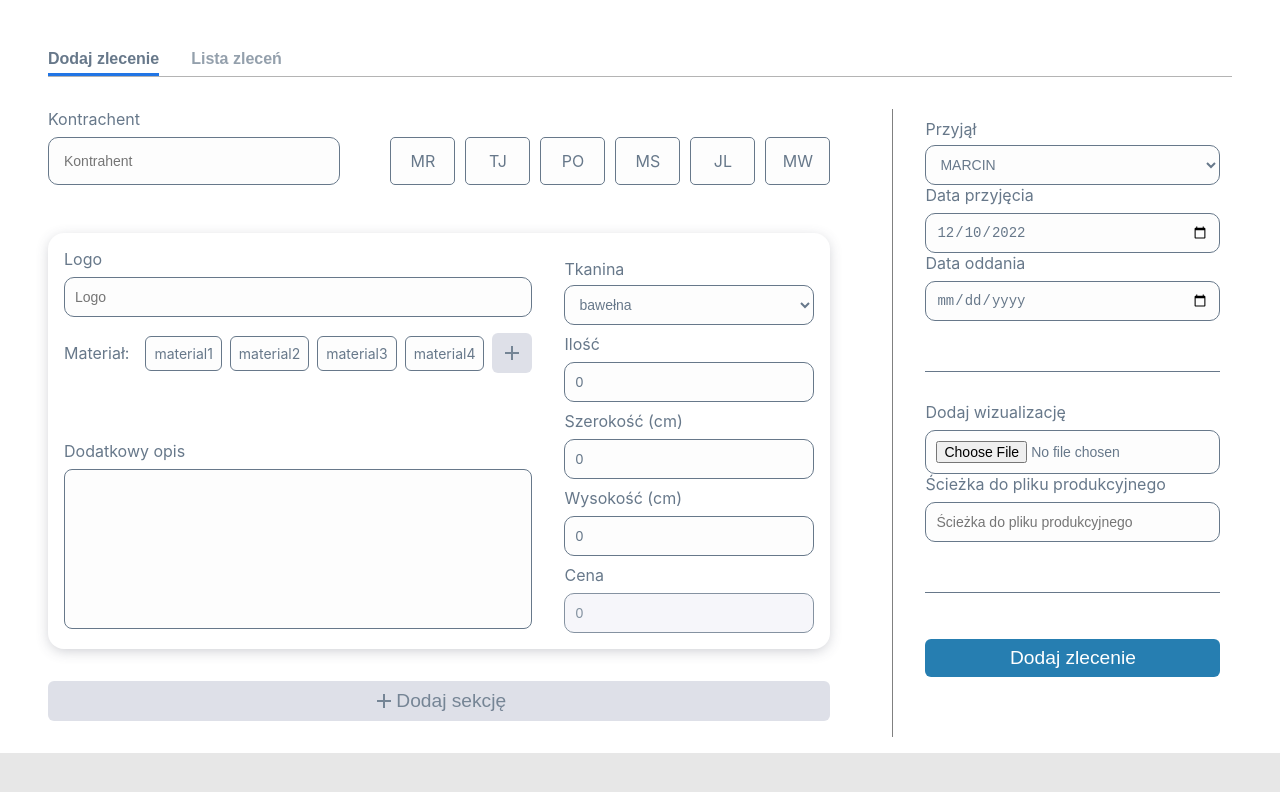
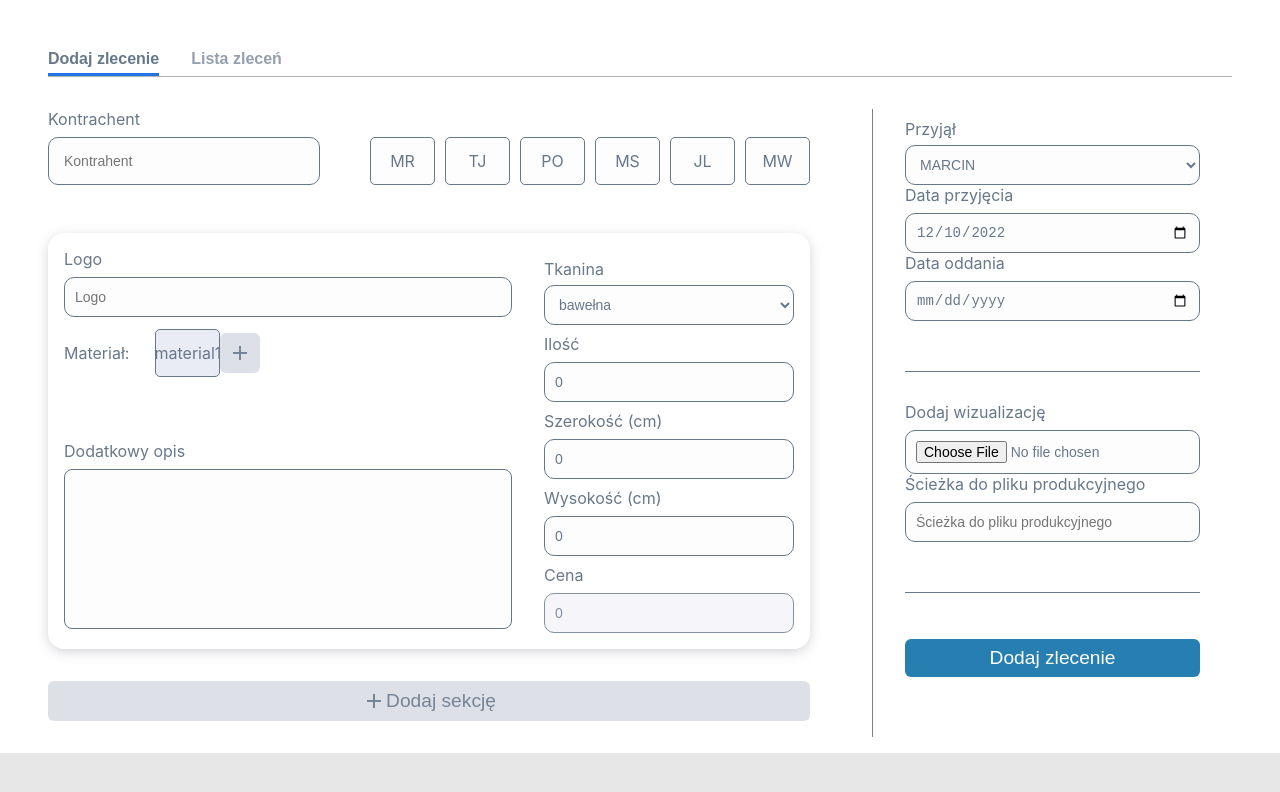
Before and after one commit to LukaszMarciszewski1/Trello-Card-Manager, a React (Create React App) app: page / in a window 1280 px wide. Shown: the top 792 px of the page. Built offline with nearby package versions, Linux system fonts and the light colour scheme; the HTML template or start-up script is replaced by a standard one.

Commit message:
pre popup materials

```diff
--- a/src/components/Checkbox/Checkbox.tsx
+++ b/src/components/Checkbox/Checkbox.tsx
@@ -5,8 +5,10 @@ interface CheckboxProps {
   type: string
   label: string
   value?: string
+  name?: string
   style?: {}
   onChange?: (e: any) => void
+  checked?: any
 }
 
 const Checkbox: React.FC<CheckboxProps> = forwardRef<HTMLInputElement, CheckboxProps>(
@@ -17,6 +19,8 @@ const Checkbox: React.FC<CheckboxProps> = forwardRef<HTMLInputElement, CheckboxP
       label,
       value,
       style,
+      name,
+      checked,
       onChange,
       ...props
     },
@@ -30,6 +34,8 @@ const Checkbox: React.FC<CheckboxProps> = forwardRef<HTMLInputElement, CheckboxP
           ref={ref}
           type={type}
           value={value}
+          name={name}
+          checked={checked}
           onChange={onChange}
           {...props}
         />
--- a/src/data.ts
+++ b/src/data.ts
@@ -97,15 +97,23 @@ export const recipient = [
 
 export const material = [
   {
+    name: 'material1',
     value: 'material1',
+    checked: true
   },
   {
+    name: 'material2',
     value: 'material2',
+    checked: false
   },
   {
+    name: 'material3',
     value: 'material3',
+    checked: false
   },
   {
+    name: 'material4',
     value: 'material4',
+    checked: false
   },
 ]
--- a/src/views/AddTasks.tsx
+++ b/src/views/AddTasks.tsx
@@ -101,7 +101,7 @@ const Tasks: React.FC = () => {
           const materials = desc.material.filter((item: any) => item)
           return (
             `***Sekcja${i + 1}***\n**Logo: ${desc.logo}**\nIlość: ${desc.amount}\nTkanina: ${desc.fabric}\nSzerokość: ${desc.width
-            }cm\nWysokość: ${desc.height}cm\nMateriał: ${materials}\nCena: ${desc.price}\n\n Dodatkowy opis: ${desc.additionalDesc}\n\n\=========================\n`
+            }cm\nWysokość: ${desc.height}cm\nMateriał: ${desc.material}\nCena: ${desc.price}\n\n Dodatkowy opis: ${desc.additionalDesc}\n\n\=========================\n`
           )
         }
       )
@@ -211,7 +211,7 @@ const Tasks: React.FC = () => {
                   <Nested
                     register={register}
                     // field={field}
-                    // nestedIndex={index}
+                    nestedIndex={index}
                     registerName={`description[${index}].material`}
                     options={material}
                   />
--- a/src/views/Nested/Nested.tsx
+++ b/src/views/Nested/Nested.tsx
@@ -15,32 +15,38 @@ interface NestedProps {
   register: any
   registerName: any
   options: any
-  field?: any
-  // nestedIndex: any
+  nestedIndex?: any
 }
 
-const Nested: React.FC<NestedProps> = ({ register, registerName, options, field }) => {
+const Nested: React.FC<NestedProps> = ({ register, registerName, options, nestedIndex }) => {
   const [trigger, setTrigger] = useState(false)
   const [isChecked, setIsChecked] = useState(false)
+  const [checkboxes, setCheckboxes] = useState(material)
 
-  const handleChecked = (e: any) => {
-    console.log('okk')
+  const handleChange = (event: any) => {
+    const newCheckboxes = [...checkboxes];
+    newCheckboxes[event.target.dataset.action].checked = event.target.checked;
+    setCheckboxes(newCheckboxes)
+    console.log(newCheckboxes[event.target.dataset.action])
   }
+
+  const selectedMaterials = [...checkboxes].filter(checkbox => checkbox.checked !== false)
+  console.log(selectedMaterials)
 
   return (
     <div className={styles.materialsList}>
       <span>Materiał:</span>
       {
-        options.map((option: { value: string; }, index: number) => (
-          <LabelBox key={index} label={option.value} />
-          // <Input
-          //   key={index}
-          //   id={option.value}
-          //   value={option.value}
-          //   label={option.value}
-          //   type="text"
-          //   {...register(`description.${index}.amount` as const)}
-          // />
+        selectedMaterials.map((option: { value: string, checked: boolean; }, index: number) => (
+          <Checkbox
+            key={index}
+            id={option.value}
+            type={"checkbox"}
+            label={option.value}
+            value={option.value}
+            checked
+            {...register(`${registerName}[${index}]` as const)}
+          />
         ))
       }
       <Popup
@@ -48,29 +54,26 @@ const Nested: React.FC<NestedProps> = ({ register, registerName, options, field
         trigger={trigger}
         closePopup={() => setTrigger(false)}
       >
-        <div className={styles.checkboxContainer}>
-          {options?.map((trader: { value: string }, index: number) => {
-            return (
+        <div className={styles.checkboxContainer} >
+          {options.map((trader: { value: string; name: string, checked: any; }, index: number) => (
             <Checkbox
               key={index}
-                id={trader.value}
+              id={trader.name}
               type={"checkbox"}
+              data-action={index}
               label={trader.value}
+              name={trader.name}
+              checked={trader.checked}
               value={trader.value}
-                // checked={field.value}
-                {...register(`${registerName}[${index}]` as const)}
-              // , { onChange: (e: { target: { value: any; }; }) => console.log(e.target.value) }
+              onChange={handleChange}
             />
-            )
-          })}
+          ))}
         </div>
       </Popup>
       <Button
         type={"button"}
         title={""}
-        onClick={() => {
-          setTrigger(true)
-        }}
+        onClick={() => setTrigger(true)}
         style={{ fontSize: "1.2rem", width: '40px' }}
         icon={<RiAddLine fontSize={"1.5rem"} fontWeight={"bold"} />}
       />
@@ -81,46 +84,18 @@ const Nested: React.FC<NestedProps> = ({ register, registerName, options, field
 export default Nested
 
 
-{/* <div className={styles.materialsList}>
-{fields.map((item, k) => {
+{/* <div className={styles.checkboxContainer}>
+{options?.map((trader: { value: string }, index: number) => {
   return (
-    <div key={item.id} style={{ marginLeft: 20 }}>
-
-      {material?.map((trader, index) => (
     <Checkbox
       key={index}
       id={trader.value}
       type={"checkbox"}
       label={trader.value}
       value={trader.value}
-          {...register(`description[${nestIndex}].material[${k}].fields` as const)}
+      {...register(`${registerName}[${index}]` as const)}
       />
-      ))}
-
-
-      <button type="button" onClick={() => remove(k)}>
-        Delete Nested
-      </button>
-    </div>
-  );
+      )
     })}
-
-<button
-  type="button"
-  onClick={() => {
-    setTrigger(true)
-    append({
-      fields: "fields",
-    })
-  }
-  }
->
-  Append Nested
-</button>
-
-<hr />
 </div> */}
-
-{/* <input
-        {...register(`description[${nestIndex}].material[${k}].field2` as const)}
-      /> */}
+    // , { onChange: (e: { target: { value: any; }; }) => console.log(e.target.value) }
```
Lines whose indentation alone changed are shown as unchanged.
